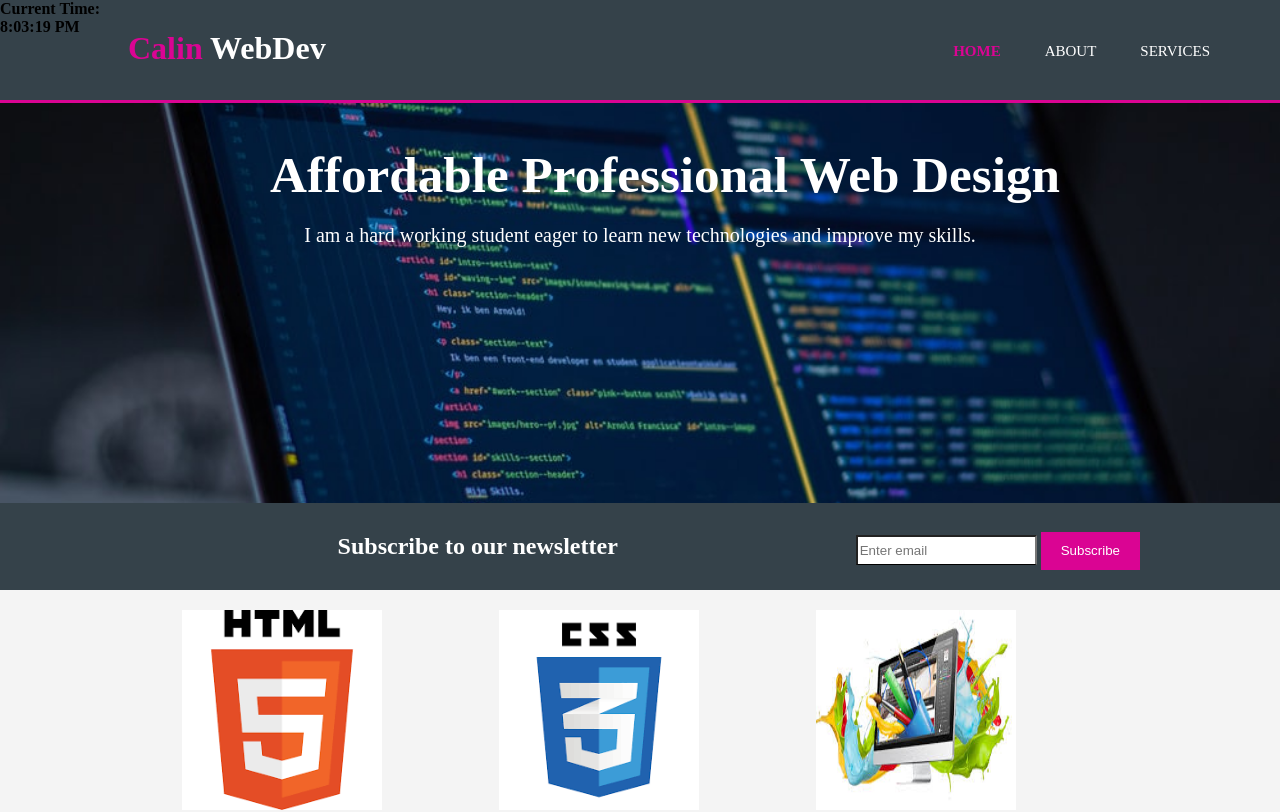
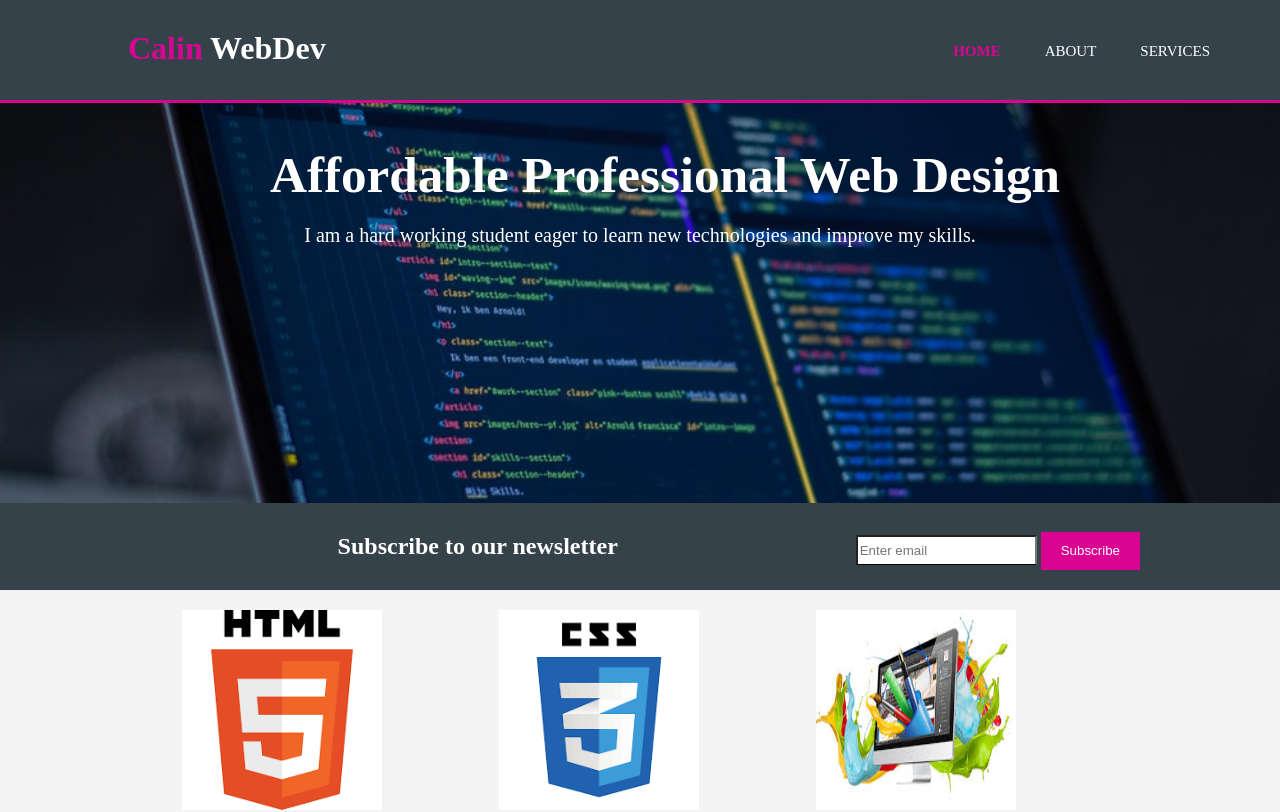
Before and after one commit to calinel2001/Primul-Site, a plain HTML site: page index.html in a window 1280 px wide. Shown: the top 812 px of the page. Drawn offline with Linux system fonts and the light colour scheme.

Commit message:
Update index.html

```diff
--- a/index.html
+++ b/index.html
@@ -41,41 +41,6 @@
  <span id="liveclock" style="position:absolute;left:0;top:0;">
     </span>
 
-    <script language="JavaScript">
-        function show5() {
-            if (!document.layers && !document.all && !document.getElementById)
-                return
-
-            var Digital = new Date()
-            var hours = Digital.getHours()
-            var minutes = Digital.getMinutes()
-            var seconds = Digital.getSeconds()
-
-            var dn = "PM"
-            if (hours < 12)
-                dn = "AM"
-            if (hours > 12)
-                hours = hours - 12
-            if (hours == 0)
-                hours = 12
-
-            if (minutes <= 9)
-                minutes = "0" + minutes
-            if (seconds <= 9)
-                seconds = "0" + seconds
-            myclock = "<b>Current Time:</br>" + hours + ":" + minutes + ":" +
-                seconds + " " + dn + "</b>"
-            if (document.layers) {
-                document.layers.liveclock.document.write(myclock)
-                document.layers.liveclock.document.close()
-            } else if (document.all)
-                liveclock.innerHTML = myclock
-            else if (document.getElementById)
-                document.getElementById("liveclock").innerHTML = myclock
-            setTimeout("show5()", 1000)
-        }
-        window.onload = show5
-    </script>
 
 
 
```
